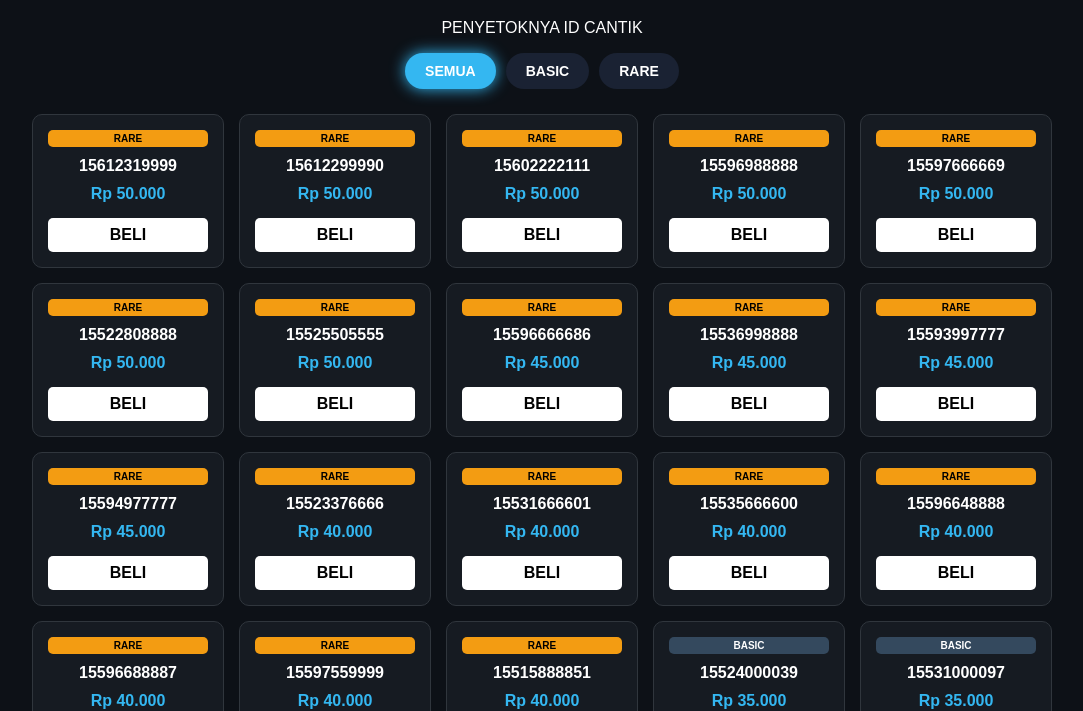
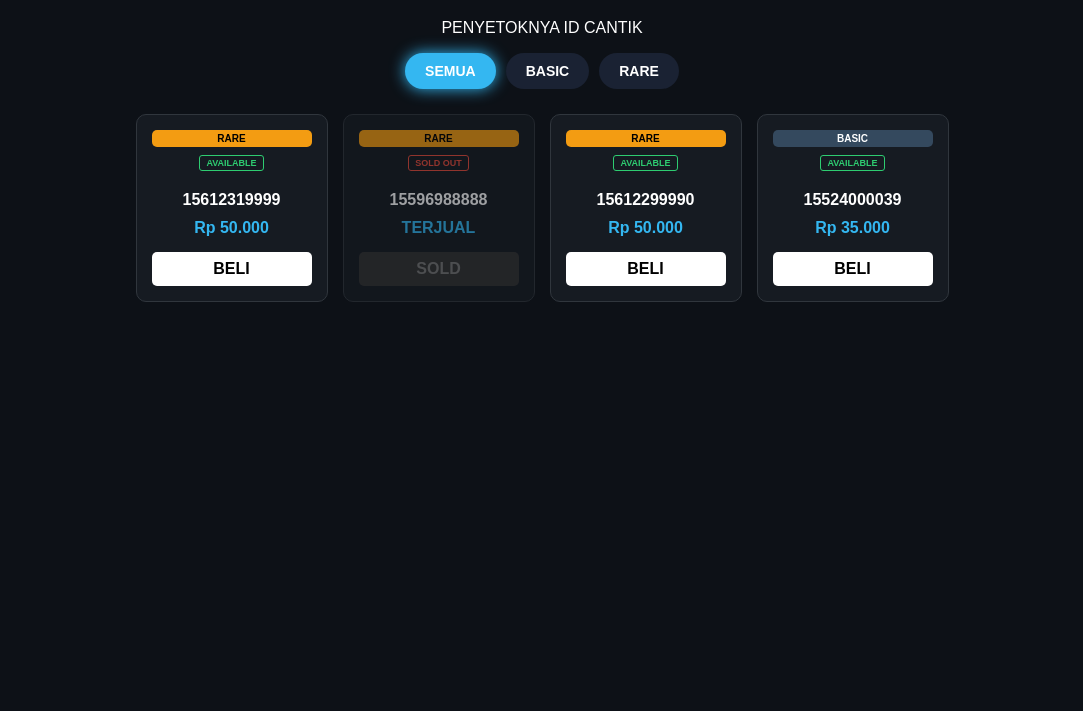
Before and after one commit to kayecasual-cell/rexzy_store_web, a plain HTML site: page index.html in a window 1280 px wide. Shown: the part 89-800 px from the top of the page, without its empty margins (98-1181 px from the left). Drawn offline with Linux system fonts and the light colour scheme.

Commit message:
Update index.html

```diff
--- a/index.html
+++ b/index.html
@@ -9,14 +9,29 @@
         .filter-container { margin-bottom: 25px; display: flex; justify-content: center; gap: 10px; }
         .btn-filter { background: #1a2233; color: white; border: none; padding: 10px 20px; border-radius: 20px; cursor: pointer; font-weight: bold; transition: 0.3s; font-size: 14px; text-transform: uppercase; }
         .btn-filter.active { background: #34b7f1; box-shadow: 0 0 15px #34b7f1; }
+
         .container { display: flex; flex-wrap: wrap; justify-content: center; gap: 15px; }
-        .item-card { background: #161b22; border: 1px solid #30363d; border-radius: 10px; padding: 15px; width: 160px; display: none; transition: 0.3s; }
-        .label-type { display: block; font-size: 10px; font-weight: bold; margin-bottom: 10px; padding: 3px 8px; border-radius: 5px; text-transform: uppercase; }
+        .item-card { background: #161b22; border: 1px solid #30363d; border-radius: 10px; padding: 15px; width: 160px; display: none; transition: 0.3s; position: relative; }
+
+        /* Label Tipe: RARE / BASIC */
+        .label-type { display: block; font-size: 10px; font-weight: bold; margin-bottom: 5px; padding: 3px 8px; border-radius: 5px; text-transform: uppercase; }
         .rare .label-type { background: #f39c12; color: black; }
         .basic .label-type { background: #34495e; color: white; }
+
+        /* Label Status: Available / Sold Out */
+        .status-badge { font-size: 9px; font-weight: bold; margin-bottom: 10px; display: inline-block; padding: 2px 6px; border-radius: 3px; text-transform: uppercase; }
+        .status-available { color: #2ecc71; border: 1px solid #2ecc71; }
+        .status-sold { color: #e74c3c; border: 1px solid #e74c3c; }
+
         h3 { font-size: 16px; margin: 10px 0; }
         .price { color: #34b7f1; font-weight: bold; margin-bottom: 15px; display: block; }
+
+        /* Tombol Beli */
         .btn-buy { background: white; color: black; border: none; padding: 8px 20px; border-radius: 5px; font-weight: bold; cursor: pointer; width: 100%; text-decoration: none; display: inline-block; box-sizing: border-box; }
+
+        /* Gaya jika sudah SOLD OUT */
+        .sold-out { opacity: 0.6; grayscale: 100%; pointer-events: none; }
+        .sold-out .btn-buy { background: #333; color: #777; cursor: not-allowed; }
     </style>
 </head>
 <body>
@@ -24,7 +39,6 @@
     <h1>REXZY STORE</h1>
     <p>PENYETOKNYA ID CANTIK</p>
 
-    <!-- Filter Sederhana -->
     <div class="filter-container">
         <button class="btn-filter active" onclick="filterSelection('all')">SEMUA</button>
         <button class="btn-filter" onclick="filterSelection('basic')">BASIC</button>
@@ -32,38 +46,40 @@
     </div>
 
     <div class="container">
-        <!-- RARE ITEMS -->
-        <div class="item-card rare"><span class="label-type">RARE</span><h3>15612319999</h3><span class="price">Rp 50.000</span><a href="https://wa.me/62881022715729?text=Assalamualaikum%20apakah%20id%20ini%20masih%20ada%2015612319999?" class="btn-buy">BELI</a></div>
-        <div class="item-card rare"><span class="label-type">RARE</span><h3>15612299990</h3><span class="price">Rp 50.000</span><a href="https://wa.me/62881022715729?text=Assalamualaikum%20apakah%20id%20ini%20masih%20ada%2015612299990?" class="btn-buy">BELI</a></div>
-        <div class="item-card rare"><span class="label-type">RARE</span><h3>15602222111</h3><span class="price">Rp 50.000</span><a href="https://wa.me/62881022715729?text=Assalamualaikum%20apakah%20id%20ini%20masih%20ada%2015602222111?" class="btn-buy">BELI</a></div>
-        <div class="item-card rare"><span class="label-type">RARE</span><h3>15596988888</h3><span class="price">Rp 50.000</span><a href="https://wa.me/62881022715729?text=Assalamualaikum%20apakah%20id%20ini%20masih%20ada%2015596988888?" class="btn-buy">BELI</a></div>
-        <div class="item-card rare"><span class="label-type">RARE</span><h3>15597666669</h3><span class="price">Rp 50.000</span><a href="https://wa.me/62881022715729?text=Assalamualaikum%20apakah%20id%20ini%20masih%20ada%2015597666669?" class="btn-buy">BELI</a></div>
-        <div class="item-card rare"><span class="label-type">RARE</span><h3>15522808888</h3><span class="price">Rp 50.000</span><a href="https://wa.me/62881022715729?text=Assalamualaikum%20apakah%20id%20ini%20masih%20ada%2015522808888?" class="btn-buy">BELI</a></div>
-        <div class="item-card rare"><span class="label-type">RARE</span><h3>15525505555</h3><span class="price">Rp 50.000</span><a href="https://wa.me/62881022715729?text=Assalamualaikum%20apakah%20id%20ini%20masih%20ada%2015525505555?" class="btn-buy">BELI</a></div>
-        <div class="item-card rare"><span class="label-type">RARE</span><h3>15596666686</h3><span class="price">Rp 45.000</span><a href="https://wa.me/62881022715729?text=Assalamualaikum%20apakah%20id%20ini%20masih%20ada%2015596666686?" class="btn-buy">BELI</a></div>
-        <div class="item-card rare"><span class="label-type">RARE</span><h3>15536998888</h3><span class="price">Rp 45.000</span><a href="https://wa.me/62881022715729?text=Assalamualaikum%20apakah%20id%20ini%20masih%20ada%2015536998888?" class="btn-buy">BELI</a></div>
-        <div class="item-card rare"><span class="label-type">RARE</span><h3>15593997777</h3><span class="price">Rp 45.000</span><a href="https://wa.me/62881022715729?text=Assalamualaikum%20apakah%20id%20ini%20masih%20ada%2015593997777?" class="btn-buy">BELI</a></div>
-        <div class="item-card rare"><span class="label-type">RARE</span><h3>15594977777</h3><span class="price">Rp 45.000</span><a href="https://wa.me/62881022715729?text=Assalamualaikum%20apakah%20id%20ini%20masih%20ada%2015594977777?" class="btn-buy">BELI</a></div>
-        <div class="item-card rare"><span class="label-type">RARE</span><h3>15523376666</h3><span class="price">Rp 40.000</span><a href="https://wa.me/62881022715729?text=Assalamualaikum%20apakah%20id%20ini%20masih%20ada%2015523376666?" class="btn-buy">BELI</a></div>
-        <div class="item-card rare"><span class="label-type">RARE</span><h3>15531666601</h3><span class="price">Rp 40.000</span><a href="https://wa.me/62881022715729?text=Assalamualaikum%20apakah%20id%20ini%20masih%20ada%2015531666601?" class="btn-buy">BELI</a></div>
-        <div class="item-card rare"><span class="label-type">RARE</span><h3>15535666600</h3><span class="price">Rp 40.000</span><a href="https://wa.me/62881022715729?text=Assalamualaikum%20apakah%20id%20ini%20masih%20ada%2015535666600?" class="btn-buy">BELI</a></div>
-        <div class="item-card rare"><span class="label-type">RARE</span><h3>15596648888</h3><span class="price">Rp 40.000</span><a href="https://wa.me/62881022715729?text=Assalamualaikum%20apakah%20id%20ini%20masih%20ada%2015596648888?" class="btn-buy">BELI</a></div>
-        <div class="item-card rare"><span class="label-type">RARE</span><h3>15596688887</h3><span class="price">Rp 40.000</span><a href="https://wa.me/62881022715729?text=Assalamualaikum%20apakah%20id%20ini%20masih%20ada%2015596688887?" class="btn-buy">BELI</a></div>
-        <div class="item-card rare"><span class="label-type">RARE</span><h3>15597559999</h3><span class="price">Rp 40.000</span><a href="https://wa.me/62881022715729?text=Assalamualaikum%20apakah%20id%20ini%20masih%20ada%2015597559999?" class="btn-buy">BELI</a></div>
-        <div class="item-card rare"><span class="label-type">RARE</span><h3>15515888851</h3><span class="price">Rp 40.000</span><a href="https://wa.me/62881022715729?text=Assalamualaikum%20apakah%20id%20ini%20masih%20ada%2015515888851?" class="btn-buy">BELI</a></div>
+        <!-- CONTOH STATUS AVAILABLE (Gunakan format ini untuk ID yang masih ada) -->
+        <div class="item-card rare">
+            <span class="label-type">RARE</span>
+            <span class="status-badge status-available">AVAILABLE</span>
+            <h3>15612319999</h3>
+            <span class="price">Rp 50.000</span>
+            <a href="https://wa.me/62881022715729?text=Assalamualaikum%20apakah%20id%20ini%20masih%20ada%2015612319999?" class="btn-buy">BELI</a>
+        </div>
 
-        <!-- BASIC ITEMS -->
-        <div class="item-card basic"><span class="label-type">BASIC</span><h3>15524000039</h3><span class="price">Rp 35.000</span><a href="https://wa.me/62881022715729?text=Assalamualaikum%20apakah%20id%20ini%20masih%20ada%2015524000039?" class="btn-buy">BELI</a></div>
-        <div class="item-card basic"><span class="label-type">BASIC</span><h3>15531000097</h3><span class="price">Rp 35.000</span><a href="https://wa.me/62881022715729?text=Assalamualaikum%20apakah%20id%20ini%20masih%20ada%2015531000097?" class="btn-buy">BELI</a></div>
-        <div class="item-card basic"><span class="label-type">BASIC</span><h3>15531000056</h3><span class="price">Rp 35.000</span><a href="https://wa.me/62881022715729?text=Assalamualaikum%20apakah%20id%20ini%20masih%20ada%2015531000056?" class="btn-buy">BELI</a></div>
-        <div class="item-card basic"><span class="label-type">BASIC</span><h3>15536940000</h3><span class="price">Rp 35.000</span><a href="https://wa.me/62881022715729?text=Assalamualaikum%20apakah%20id%20ini%20masih%20ada%2015536940000?" class="btn-buy">BELI</a></div>
-        <div class="item-card basic"><span class="label-type">BASIC</span><h3>15537200009</h3><span class="price">Rp 35.000</span><a href="https://wa.me/62881022715729?text=Assalamualaikum%20apakah%20id%20ini%20masih%20ada%2015537200009?" class="btn-buy">BELI</a></div>
-        <div class="item-card basic"><span class="label-type">BASIC</span><h3>15540000770</h3><span class="price">Rp 35.000</span><a href="https://wa.me/62881022715729?text=Assalamualaikum%20apakah%20id%20ini%20masih%20ada%2015540000770?" class="btn-buy">BELI</a></div>
-        <div class="item-card basic"><span class="label-type">BASIC</span><h3>15542540000</h3><span class="price">Rp 35.000</span><a href="https://wa.me/62881022715729?text=Assalamualaikum%20apakah%20id%20ini%20masih%20ada%2015542540000?" class="btn-buy">BELI</a></div>
-        <div class="item-card basic"><span class="label-type">BASIC</span><h3>15593840000</h3><span class="price">Rp 35.000</span><a href="https://wa.me/62881022715729?text=Assalamualaikum%20apakah%20id%20ini%20masih%20ada%2015593840000?" class="btn-buy">BELI</a></div>
-        <div class="item-card basic"><span class="label-type">BASIC</span><h3>15602000051</h3><span class="price">Rp 35.000</span><a href="https://wa.me/62881022715729?text=Assalamualaikum%20apakah%20id%20ini%20masih%20ada%2015602000051?" class="btn-buy">BELI</a></div>
-        <div class="item-card basic"><span class="label-type">BASIC</span><h3>15602000059</h3><span class="price">Rp 35.000</span><a href="https://wa.me/62881022715729?text=Assalamualaikum%20apakah%20id%20ini%20masih%20ada%2015602000059?" class="btn-buy">BELI</a></div>
-        <div class="item-card basic"><span class="label-type">BASIC</span><h3>15602000098</h3><span class="price">Rp 35.000</span><a href="https://wa.me/62881022715729?text=Assalamualaikum%20apakah%20id%20ini%20masih%20ada%2015602000098?" class="btn-buy">BELI</a></div>
+        <!-- CONTOH STATUS SOLD OUT (Tambahkan class "sold-out" pada item-card) -->
+        <div class="item-card rare sold-out">
+            <span class="label-type">RARE</span>
+            <span class="status-badge status-sold">SOLD OUT</span>
+            <h3>15596988888</h3>
+            <span class="price">TERJUAL</span>
+            <a href="#" class="btn-buy">SOLD</a>
+        </div>
+
+        <!-- STOK LAINNYA (AVAILABLE) -->
+        <div class="item-card rare">
+            <span class="label-type">RARE</span>
+            <span class="status-badge status-available">AVAILABLE</span>
+            <h3>15612299990</h3>
+            <span class="price">Rp 50.000</span>
+            <a href="https://wa.me/62881022715729?text=Assalamualaikum%20apakah%20id%20ini%20masih%20ada%2015612299990?" class="btn-buy">BELI</a>
+        </div>
+
+        <div class="item-card basic">
+            <span class="label-type">BASIC</span>
+            <span class="status-badge status-available">AVAILABLE</span>
+            <h3>15524000039</h3>
+            <span class="price">Rp 35.000</span>
+            <a href="https://wa.me/62881022715729?text=Assalamualaikum%20apakah%20id%20ini%20masih%20ada%2015524000039?" class="btn-buy">BELI</a>
+        </div>
     </div>
 
     <script>
```
